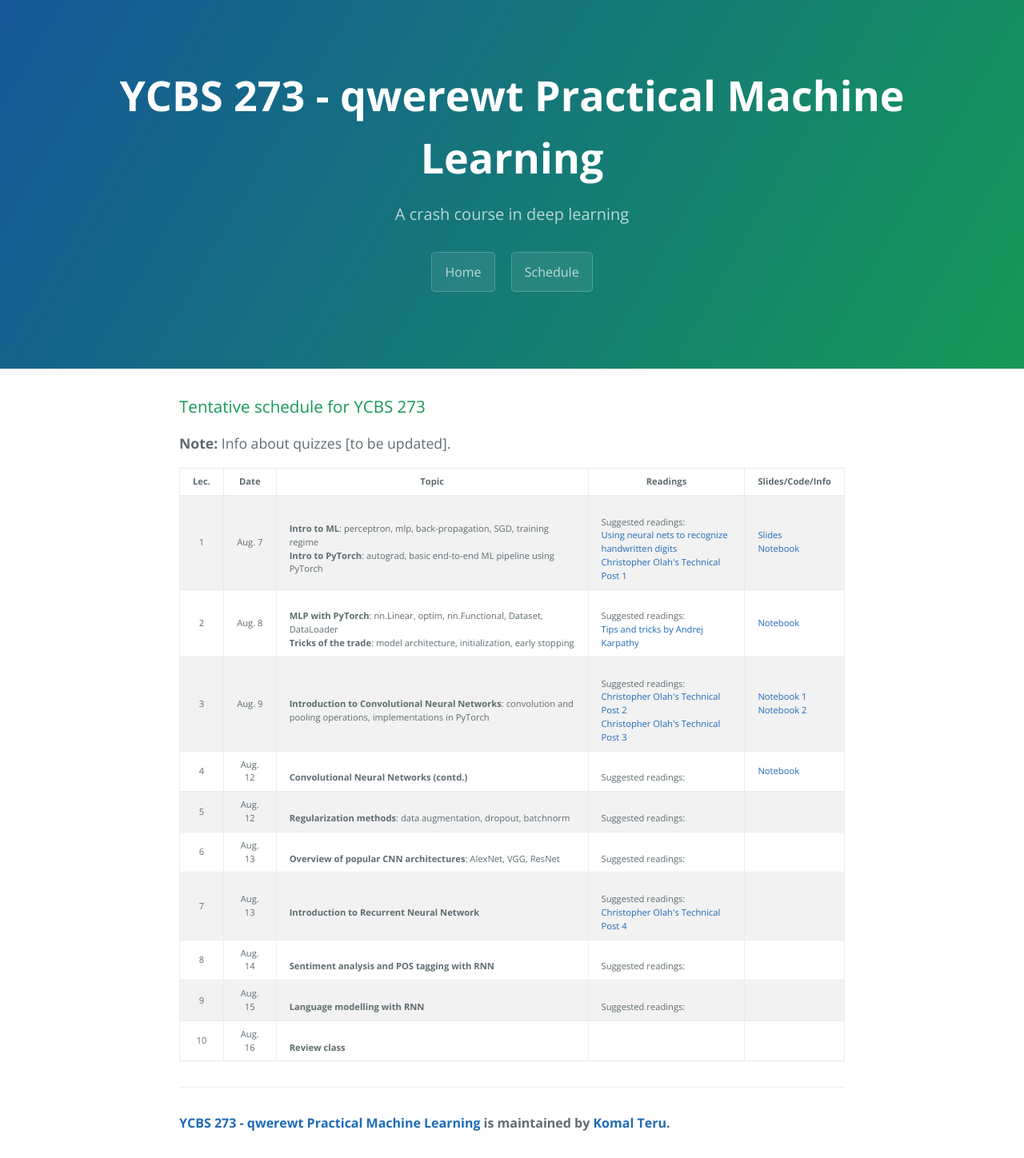
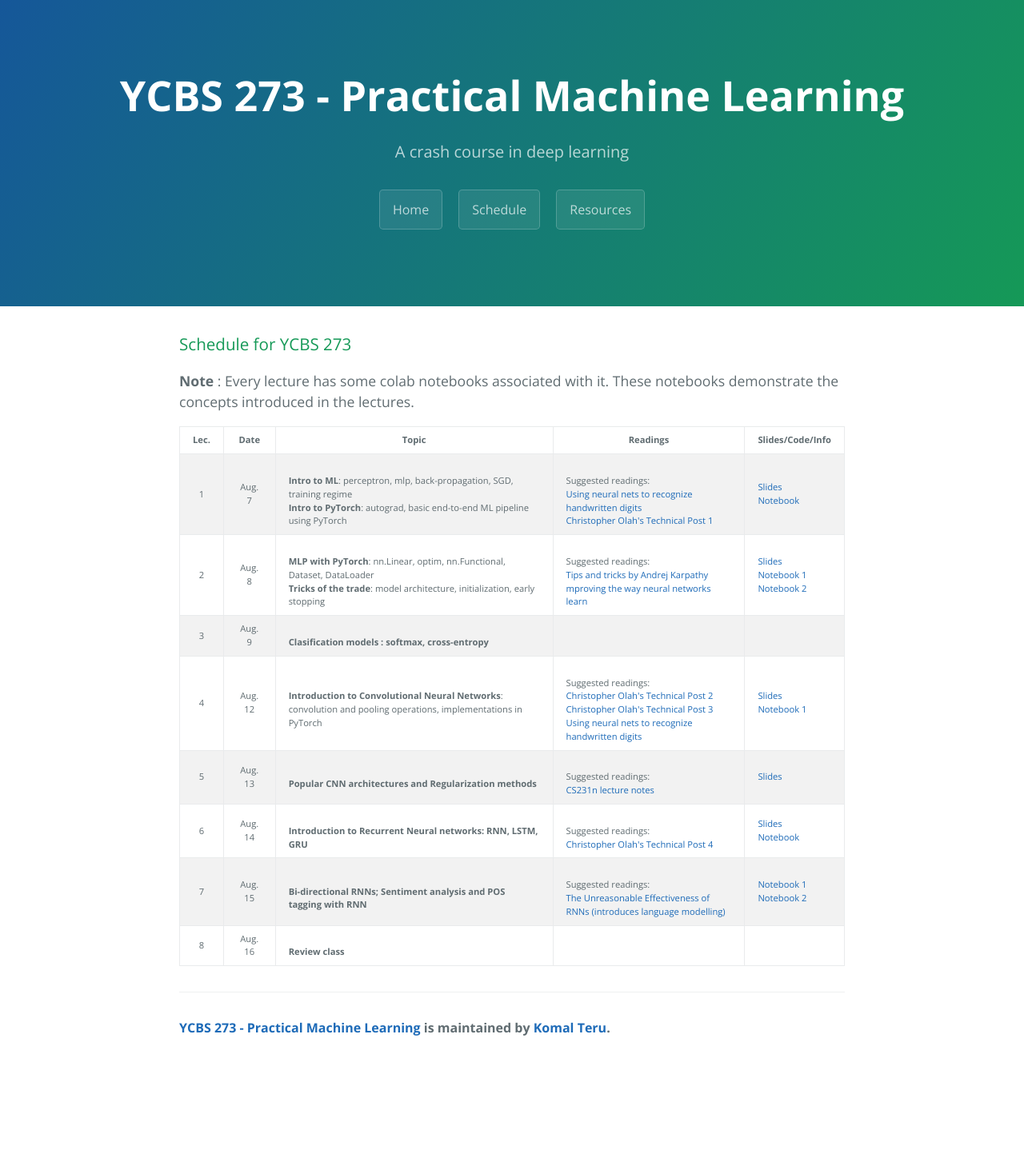
Before and after one commit to kkteru/ycbs273, a Jekyll site: the page built from schedule.html, in a window 1280 px wide. Shown: the whole page at 80% size. Built offline with Jekyll 4.4.1, drawn with Linux system fonts in a browser that asks for light colours; after the commit the page ends 1329 px from its top, so only the background shows below that.

```diff
--- a/_config.yml
+++ b/_config.yml
@@ -1,5 +1,5 @@
 # Setup
-title:        YCBS 273 - qwerewt Practical Machine Learning
+title:        YCBS 273 - Practical Machine Learning
 tagline:      A crash course in deep learning
 baseurl:      "/ycbs273"
 paginate:     1
--- a/_config_dev.yml
+++ b/_config_dev.yml
@@ -1,14 +1,14 @@
 # Setup
 title:        YCBS 273 - Practical Machine Learning
 tagline:      A crash course in deep learning
-baseurl:      ""
+baseurl:      "/~kteru/ycbs273"
 paginate:     1
 locale:       "en"
 
 # About/contact
 author:
   name:       Komal Teru
-  url:        http://localhost:4000
+  url:        ""
 
 # Gems
 gems:
--- a/_includes/page-header.html
+++ b/_includes/page-header.html
@@ -3,4 +3,5 @@
   <h2 class="project-tagline">{{ site.tagline }}</h2>
   <a href="index.html" class="btn">Home</a>
   <a href="schedule.html" class="btn">Schedule</a>
+  <a href="resources.html" class="btn">Resources</a>
 </section>
--- a/schedule.html
+++ b/schedule.html
@@ -3,9 +3,10 @@ layout: default
 title: {{ site.name }}
 ---
 
-<h3> Tentative schedule for YCBS 273 </h3>
+<h3> Schedule for YCBS 273 </h3>
 
-<p> <b> Note: </b> Info about quizzes [to be updated].
+<p> <b>Note </b>: Every lecture has some colab notebooks associated with it. These notebooks demonstrate the concepts introduced in the lectures.
+
 
 <table>
 <tbody><tr nosave="">
@@ -27,7 +28,7 @@ Suggested readings:<br>
 <a href="http://neuralnetworksanddeeplearning.com/chap1.html">Using neural nets to recognize handwritten digits</a><br>
 <a href="http://colah.github.io/posts/2015-08-Backprop/">Christopher Olah's Technical Post 1</a><br>
 <td>
-	<a href="/slides/01-intro.pdf">Slides</a> <br/>
+	<a href="/~kteru/ycbs273/slides/01-intro.pdf">Slides</a> <br/>
 	<a href="https://colab.research.google.com/drive/1gBkCfQuhOgrW9L38hqGO-IMZxVBNw6f5">Notebook</a> <br/>
 </td>
 </td>
@@ -42,8 +43,11 @@ Suggested readings:<br>
 <td><br>
 Suggested readings:<br>
 <a href="http://cs231n.github.io/neural-networks-3/">Tips and tricks by Andrej Karpathy</a><br>
+<a href="http://neuralnetworksanddeeplearning.com/chap3.html">mproving the way neural networks learn</a><br>
 <td>
-	<a href="https://colab.research.google.com/drive/1fwnparxF9tEaV5--MBkqg0jOpatIU4lj">Notebook</a> <br/>
+	<a href="/~kteru/ycbs273/slides/02-tricks.pdf">Slides</a> <br/>
+	<a href="https://colab.research.google.com/drive/1sB1bGE2Q76fBv1NtcWT_2zbuhJMFVsr-">Notebook 1</a> <br/>
+	<a href="https://colab.research.google.com/drive/1fwnparxF9tEaV5--MBkqg0jOpatIU4lj">Notebook 2</a> <br/>
 </td>
 </td>
 </tr>
@@ -51,15 +55,15 @@ Suggested readings:<br>
 <tr>
 <td><center>3</center></td>
 <td><center>Aug. 9</center></td>
-<td><br><b>Introduction to Convolutional Neural Networks</b>: convolution and pooling operations, implementations in PyTorch<br/>
+<td><br><b>Clasification models : softmax, cross-entropy<br/>
 </td>
 <td><br>
-Suggested readings:<br>
+<!-- Suggested readings:<br>
 <a href="http://colah.github.io/posts/2014-07-Understanding-Convolutions/">Christopher Olah's Technical Post 2</a><br>
-<a href="http://colah.github.io/posts/2014-07-Conv-Nets-Modular/">Christopher Olah's Technical Post 3</a><br>
+<a href="http://colah.github.io/posts/2014-07-Conv-Nets-Modular/">Christopher Olah's Technical Post 3</a><br> -->
 <td>
-	<a href="https://colab.research.google.com/drive/1PYUjTKM1SidodJNyIRJepVsy1L5L1OiM">Notebook 1</a> <br/>
-	<a href="https://colab.research.google.com/drive/1gSrFsurEgshYiRG03FfcaqkwVlh9rjjI">Notebook 2</a> <br/>
+	<!-- <a href="https://colab.research.google.com/drive/1PYUjTKM1SidodJNyIRJepVsy1L5L1OiM">Notebook 1</a> <br/> -->
+	<!-- <a href="https://colab.research.google.com/drive/1gSrFsurEgshYiRG03FfcaqkwVlh9rjjI">Notebook 2</a> <br/> -->
 </td>
 </td>
 </tr>
@@ -67,24 +71,71 @@ Suggested readings:<br>
 <tr>
 <td><center>4</center></td>
 <td><center>Aug. 12</center></td>
-<td><br><b>Convolutional Neural Networks (contd.)</b>
+<td><br><b>Introduction to Convolutional Neural Networks</b>: convolution and pooling operations, implementations in PyTorch</b>
 </td>
 <td><br>
 Suggested readings:<br>
-<!-- <a href="http://neuralnetworksanddeeplearning.com/chap1.html">Using neural nets to recognize handwritten digits</a><br> -->
+<a href="http://colah.github.io/posts/2014-07-Understanding-Convolutions/">Christopher Olah's Technical Post 2</a><br>
+<a href="http://colah.github.io/posts/2014-07-Conv-Nets-Modular/">Christopher Olah's Technical Post 3</a><br>
+<a href="http://neuralnetworksanddeeplearning.com/chap1.html">Using neural nets to recognize handwritten digits</a><br>
 <td>
-	<a href="https://colab.research.google.com/drive/1eUFipmml-WXgWRZFiZnSibjwTHmCY65e">Notebook</a> <br/>
+	<a href="/~kteru/ycbs273/slides/03-cnn-intro.pdf">Slides</a> <br/>
+	<a href="https://colab.research.google.com/drive/1PYUjTKM1SidodJNyIRJepVsy1L5L1OiM">Notebook 1</a> <br/>
 </td>
 </td>
 </tr>
 
 <tr>
 <td><center>5</center></td>
-<td><center>Aug. 12</center></td>
-<td><br><b>Regularization methods</b>: data augmentation, dropout, batchnorm
+<td><center>Aug. 13</center></td>
+<td><br><b>Popular CNN architectures and Regularization methods</b>
 </td>
 <td><br>
 Suggested readings:<br>
+<a href="http://cs231n.github.io/convolutional-networks/">CS231n lecture notes</a><br>
+<td>
+	<a href="/~kteru/ycbs273/slides/04-cnn-reg.pdf">Slides</a> <br/>
+</td>
+</td>
+</tr>
+
+<tr>
+<td><center>6</center></td>
+<td><center>Aug. 14</center></td>
+<td><br><b>Introduction to Recurrent Neural networks: RNN, LSTM, GRU</td>
+<td><br>
+Suggested readings:<br>
+<a href="http://colah.github.io/posts/2015-08-Understanding-LSTMs/">Christopher Olah's Technical Post 4</a>
+<td>
+	<a href="/~kteru/ycbs273/slides/05-rnn-intro.pdf">Slides</a> <br/>
+	<a href="https://colab.research.google.com/drive/1Wot-whj-QAtSuBCoG7eUVIXoUaL9d7yD">Notebook</a> <br/>
+</td>
+</td>
+</tr>
+
+<tr>
+<td><center>7</center></td>
+<td><center>Aug. 15</center></td>
+<td><br><b>Bi-directional RNNs; Sentiment analysis and POS tagging with RNN</b>
+</td>
+<td><br>
+Suggested readings:<br>
+<a href="http://karpathy.github.io/2015/05/21/rnn-effectiveness/">The Unreasonable Effectiveness of RNNs (introduces language modelling)</a>
+<br>
+<td>
+	<a href="https://colab.research.google.com/drive/11d9XmMjKUWK-lgCfIGFYmFgVpbR_1zfv">Notebook 1</a> <br/>
+	<a href="https://colab.research.google.com/drive/1o0EaosVkT0Otx7F4mfMQVcaGZ66rTWBp">Notebook 2</a> <br/>
+	<!-- <a href="slides/04-linear_classification.pdf">Slides</a> <br/> -->
+	<!-- <a href="slides/04-linear_classification.pdf">Notebook</a> <br/> -->
+</td>
+</td>
+</tr>
+
+<tr>
+<td><center>8</center></td>
+<td><center>Aug. 16</center></td>
+<td><br><b>Review class</b></td>
+<td><br>
 <!-- <a href="http://neuralnetworksanddeeplearning.com/chap1.html">Using neural nets to recognize handwritten digits</a><br> -->
 <td>
 	<!-- <a href="slides/04-linear_classification.pdf">Slides</a> <br/> -->
@@ -93,72 +144,4 @@ Suggested readings:<br>
 </td>
 </tr>
 
-<tr>
-<td><center>6</center></td>
-<td><center>Aug. 13</center></td>
-<td><br><b>Overview of popular CNN architectures</b>: AlexNet, VGG, ResNet</td>
-<td><br>
-Suggested readings:<br>
-<!-- <a href="http://neuralnetworksanddeeplearning.com/chap1.html">Using neural nets to recognize handwritten digits</a><br> -->
-<td>
-	<!-- <a href="slides/04-linear_classification.pdf">Slides</a> <br/> -->
-	<!-- <a href="slides/04-linear_classification.pdf">Notebook</a> <br/> -->
-</td>
-</td>
-</tr>
-
-<tr>
-<td><center>7</center></td>
-<td><center>Aug. 13</center></td>
-<td><br><b>Introduction to Recurrent Neural Network</b>
-</td>
-<td><br>
-Suggested readings:<br>
-<a href="http://colah.github.io/posts/2015-08-Understanding-LSTMs/">Christopher Olah's Technical Post 4</a><br>
-<td>
-	<!-- <a href="slides/04-linear_classification.pdf">Slides</a> <br/> -->
-	<!-- <a href="slides/04-linear_classification.pdf">Notebook</a> <br/> -->
-</td>
-</td>
-</tr>
-
-<tr>
-<td><center>8</center></td>
-<td><center>Aug. 14</center></td>
-<td><br><b>Sentiment analysis and POS tagging with RNN</b></td>
-<td><br>
-Suggested readings:<br>
-<!-- <a href="http://neuralnetworksanddeeplearning.com/chap1.html">Using neural nets to recognize handwritten digits</a><br> -->
-<td>
-	<!-- <a href="slides/04-linear_classification.pdf">Slides</a> <br/> -->
-	<!-- <a href="slides/04-linear_classification.pdf">Notebook</a> <br/> -->
-</td>
-</td>
-</tr>
-
-<tr>
-<td><center>9</center></td>
-<td><center>Aug. 15</center></td>
-<td><br><b>Language modelling with RNN</b></td>
-<td><br>
-Suggested readings:<br>
-<!-- <a href="http://neuralnetworksanddeeplearning.com/chap1.html">Using neural nets to recognize handwritten digits</a><br> -->
-<td>
-	<!-- <a href="slides/04-linear_classification.pdf">Slides</a> <br/> -->
-	<!-- <a href="slides/04-linear_classification.pdf">Notebook</a> <br/> -->
-</td>
-</td>
-</tr>
-
-<tr>
-<td><center>10</center></td>
-<td><center>Aug. 16</center></td>
-<td><br><b>Review class</b></td>
-<td><br>
-<td>
-
-</td>
-</td>
-</tr>
-
 </tbody></table>
```
Also changed, not shown: index.md (+2 -2 lines), resources.md (added, +15 -0 lines), 4 other files.
